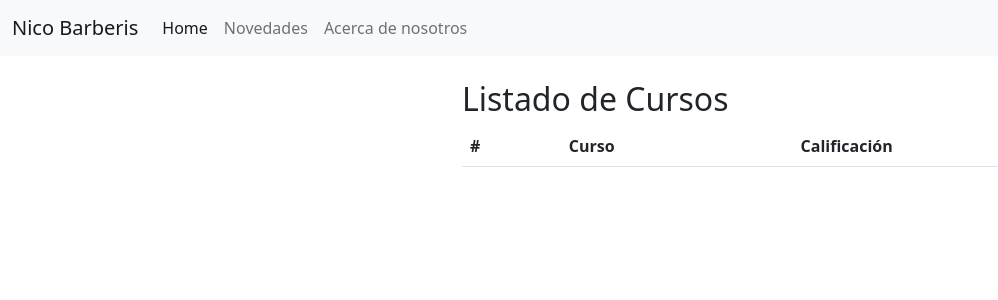
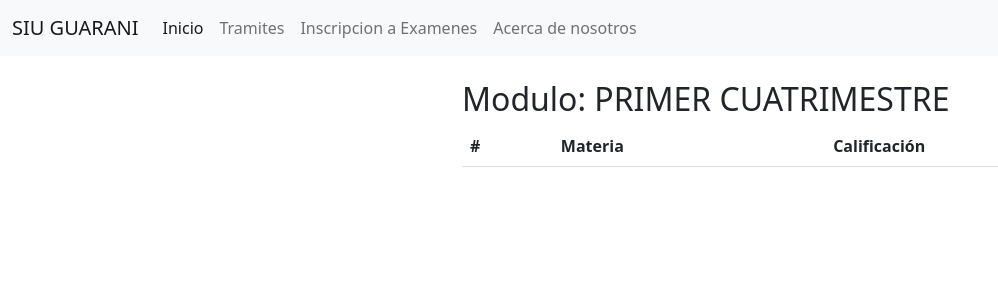
Before and after one commit to Nico09Barberis/prueba_Entrega1_Barberis, a Django app: page / in a window 1280 px wide. Shown: the top 300 px of the page, without its empty margins (0-998 px from the left). Run offline with Django 4.2, Linux system fonts and the light colour scheme; data that the repository does not hold is empty.

Commit message:
la aplicacion funciona exitosamente hasta el momento

```diff
--- a/Academico/models.py
+++ b/Academico/models.py
@@ -7,4 +7,5 @@ class Curso(models.Model):
     calificacion = models.PositiveSmallIntegerField()
 
     def __str__(self):
-        return self.nombre
+       texto = '{0} ({1})'
+       return texto.format(self.nombre, self.calificacion)
--- a/Academico/templates/GestionCursos.html
+++ b/Academico/templates/GestionCursos.html
@@ -4,24 +4,27 @@
     <meta charset="UTF-8">
     <meta http-equiv="X-UA-Compatible" content="IE=edge">
     <meta name="viewport" content="width=device-width, initial-scale=1.0">
-    <title>Gestion de cursos</title>
+    <title>{{ titulo }}</title>
     <link href="https://cdn.jsdelivr.net/npm/bootstrap@5.2.0-beta1/dist/css/bootstrap.min.css" rel="stylesheet"
     integrity="sha384-0evHe/X+R7YkIZDRvuzKMRqM+OrBnVFBL6DOitfPri4tjfHxaWutUpFmBp4vmVor" crossorigin="anonymous">
 </head>
     <body>
         <nav class="navbar navbar-expand-lg bg-light">
             <div class="container-fluid">
-              <a class="navbar-brand" href="#">Nico Barberis</a>
+              <a class="navbar-brand" href="#">SIU GUARANI</a>
               <button class="navbar-toggler" type="button" data-bs-toggle="collapse" data-bs-target="#navbarNav" aria-controls="navbarNav" aria-expanded="false" aria-label="Toggle navigation">
                 <span class="navbar-toggler-icon"></span>
               </button>
               <div class="collapse navbar-collapse" id="navbarNav">
                 <ul class="navbar-nav">
                   <li class="nav-item">
-                    <a class="nav-link active" aria-current="page" href="#">Home</a>
+                    <a class="nav-link active" aria-current="page" href="#">Inicio</a>
                   </li>
                   <li class="nav-item">
-                    <a class="nav-link" href="#">Novedades</a>
+                    <a class="nav-link" href="#">Tramites</a>
+                  </li>
+                  <li class="nav-item">
+                    <a class="nav-link" href="#">Inscripcion a Examenes</a>
                   </li>
                   <li class="nav-item">
                     <a class="nav-link" href="#">Acerca de nosotros</a>
@@ -36,22 +39,23 @@
 
                 </div>
                 <div class='col-md-8'>
-                    <h2>Listado de Cursos</h2>
+                    <h2>Modulo: PRIMER CUATRIMESTRE</h2>
                     <div class='table-responsive'>
                         <table class='table table-striped'>
                                 <thead>
                                     <tr>
                                         <th>#</th>
-                                        <th>Curso</th>
+                                        <th>Materia</th>
                                         <th>Calificaci&oacute;n</th>
                                     </tr>
                                 </thead>
                                 <tbody>
-                                    {% for  c in cursos   %}
+                                    {% for  c in object_list   %}
                                     <tr>
                                         <td>{{forloop.counter}}</td>
                                         <td>{{c.nombre}}</td>
                                         <td>{{c.calificacion}}</td>
+
                                     </tr>
                                     {% endfor %}
                                 </tbody>
--- /dev/null
+++ b/Academico/urls.py
@@ -0,0 +1,8 @@
+from django.urls import path
+from Academico.views import CursoListView
+
+
+urlpatterns = [
+    path('', CursoListView.as_view(), name='gestion_cursos'),
+
+]
--- a/Academico/views.py
+++ b/Academico/views.py
@@ -1,5 +1,6 @@
 # from django.http import HttpResponse
 from django.shortcuts import render
+from django.views.generic import ListView
 from .models import Curso
 
 # Create your views here.
@@ -10,4 +11,18 @@ def Home(request):
     # CursosListado = Curso.objects.filter(calificacion = 8)
     # CursosListado = Curso.objects.filter(calificacion__gte = 8)
     # CursosListado = Curso.objects.filter(calificacion__lte = 6)
-    return render(request, 'GestionCursos.html', {'cursos': CursosListado})
+
+    data = {
+        'titulo': 'Gestion de Cursos',
+        'cursos': CursosListado
+    }
+    return render(request, 'GestionCursos.html', data)
+
+class CursoListView(ListView):
+    model = Curso
+    template_name = "GestionCursos.html"
+
+    def get_context_data(self, **kwargs):
+        context = super().get_context_data(**kwargs)
+        context['titulo'] = 'Gestion de Cursos'
+        return context
--- a/Universidad/settings.py
+++ b/Universidad/settings.py
@@ -105,7 +105,7 @@ AUTH_PASSWORD_VALIDATORS = [
 # Internationalization
 # https://docs.djangoproject.com/en/4.0/topics/i18n/
 
-LANGUAGE_CODE = 'en-us'
+LANGUAGE_CODE = 'es-AR'
 
 TIME_ZONE = 'UTC'
 
--- a/Universidad/urls.py
+++ b/Universidad/urls.py
@@ -13,12 +13,13 @@ Including another URLconf
     1. Import the include() function: from django.urls import include, path
     2. Add a URL to urlpatterns:  path('blog/', include('blog.urls'))
 """
+# from xml.etree.ElementInclude import include
 from django.contrib import admin
-from django.urls import path
-from Academico.views import Home
+from django.urls import path, include
+# from Academico.views import *
 
 urlpatterns = [
     path('admin/', admin.site.urls),
-    path('', Home),
+    path('', include('Academico.urls')),
 
 ]
```
Also changed, not shown: Academico/admin.py (+21 -1 lines), Academico/templates/plantilla_base.html (added, +12 -0 lines).
